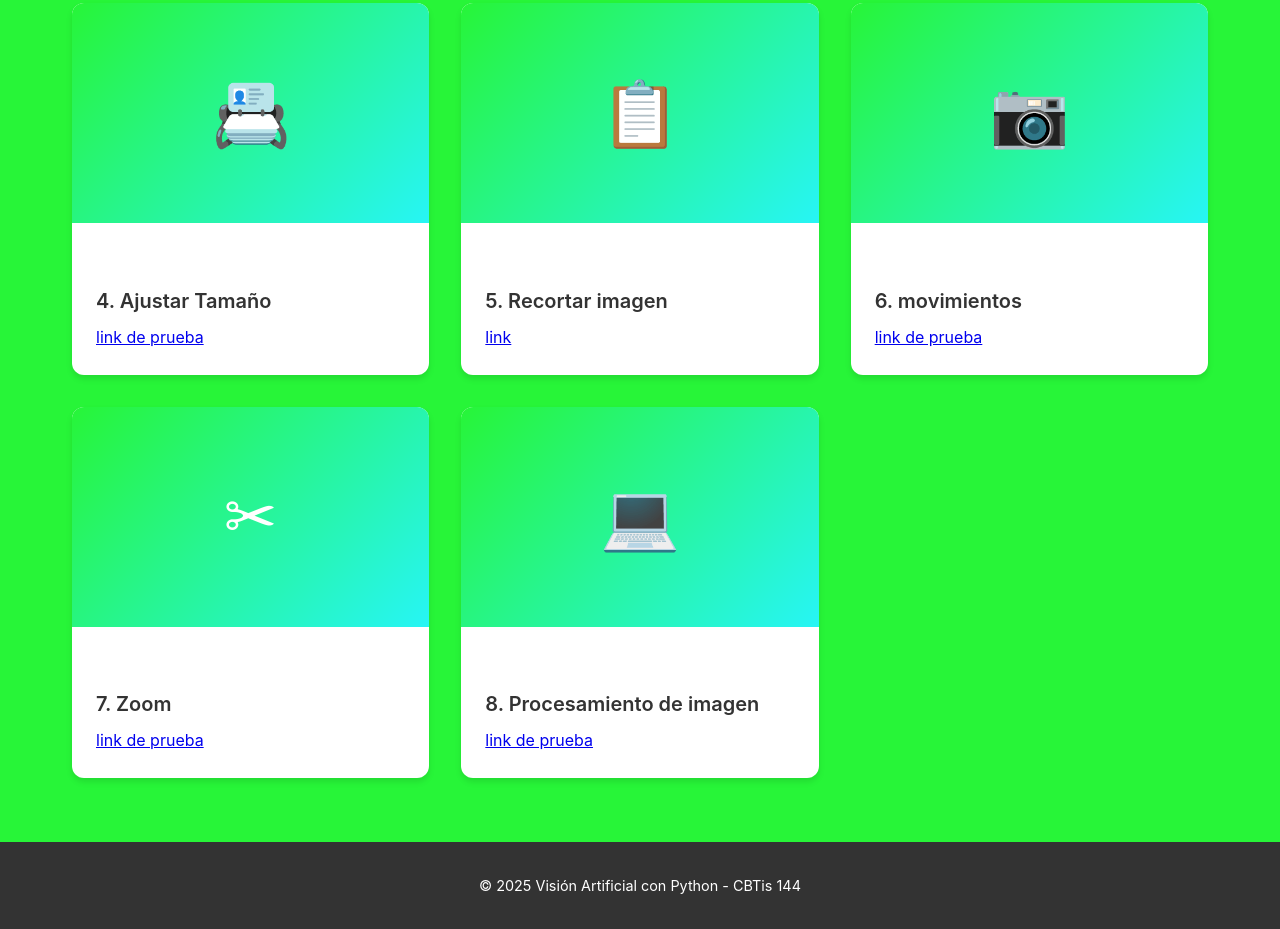
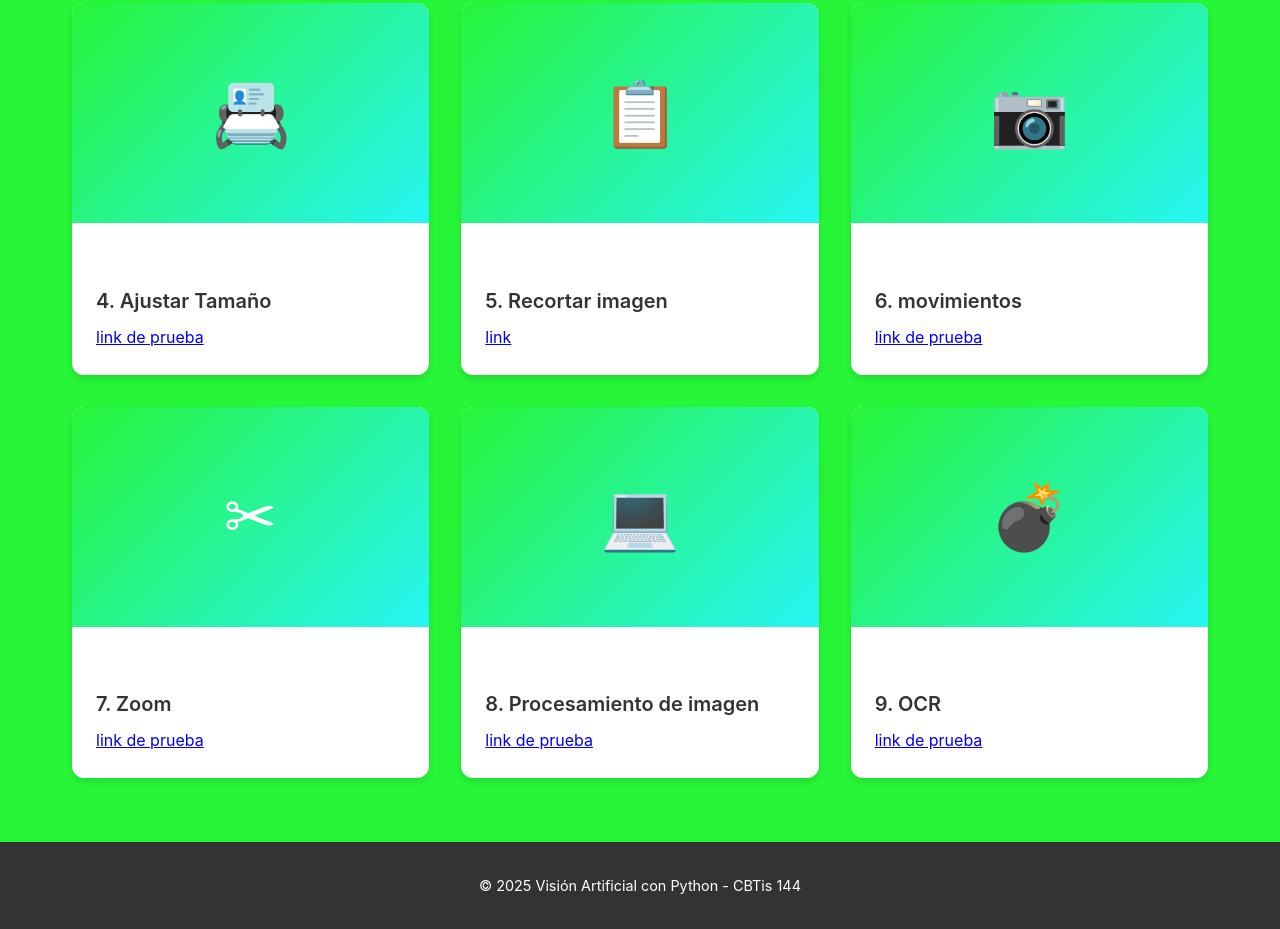
Before and after one commit to danielvazquez0714-cpu/portafolio_va, a plain HTML site: page index.html in a window 1280 px wide. Shown: the part 1376-2305 px from the top of the page. Drawn offline with Linux system fonts and the light colour scheme.

Commit message:
Update index.html

```diff
--- a/index.html
+++ b/index.html
@@ -232,6 +232,16 @@
                     <a href="procesamiento.html">link de prueba</a>
                 </div>
             </div>
+
+            <!-- Card 9 -->
+            <div class="card">
+                <div class="card-image">💣</div>
+                <div class="card-content">
+                    <span class="card-number">Tema 9</span>
+                    <h3 class="card-title">9. OCR</h3>
+                    <a href="OCR.html">link de prueba</a>
+                </div>
+            </div>
         </div>
     </section>
 
```
